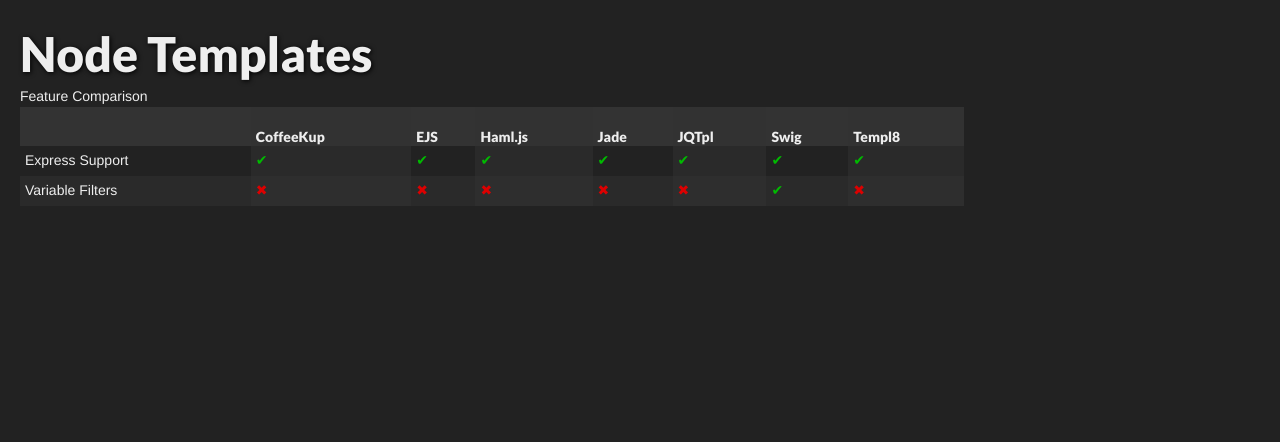
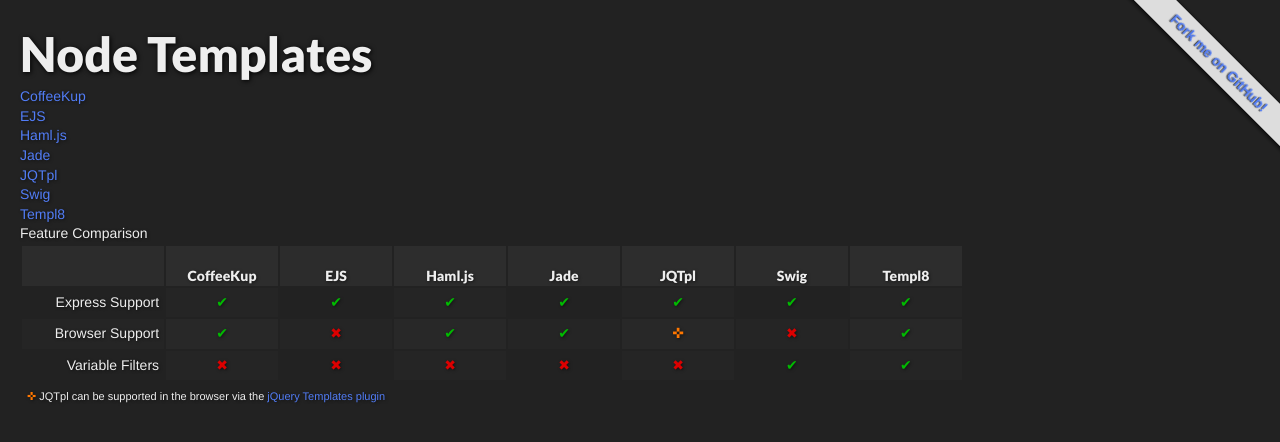
Before and after one commit to paularmstrong/node-templates, a website: page index.html in a window 1280 px wide. Drawn offline with Linux system fonts and the light colour scheme.

Commit message:
awesome github fork badge

```diff
--- a/index.html
+++ b/index.html
@@ -10,21 +10,33 @@
 
     <header>
         <h1>Node Templates</h1>
+
+        <a id="github" href="https://github.com/paularmstrong/node-templates"><span>Fork me on GitHub!</span> <span>Feel awesome!</span></a>
     </header>
 
     <section>
+        <ul>
+            <li><a href="http://coffeekup.org/">CoffeeKup</a></li>
+            <li><a href="https://github.com/visionmedia/ejs">EJS</a></li>
+            <li><a href="https://github.com/visionmedia/haml.js">Haml.js</a></li>
+            <li><a href="http://jade-lang.com/">Jade</a></li>
+            <li><a href="https://github.com/kof/node-jqtpl">JQTpl</a></li>
+            <li><a href="https://github.com/paularmstrong/swig">Swig</a></li>
+            <li><a href="https://github.com/constantology/Templ8">Templ8</a></li>
+        </ul>
+
         <table>
             <caption>Feature Comparison</caption>
             <thead>
                 <tr>
                     <th></th>
-                    <th>CoffeeKup</th>
-                    <th>EJS</th>
-                    <th>Haml.js</th>
-                    <th>Jade</th>
-                    <th>JQTpl</th>
-                    <th>Swig</th>
-                    <th>Templ8</th>
+                    <th scope="col">CoffeeKup</th>
+                    <th scope="col">EJS</th>
+                    <th scope="col">Haml.js</th>
+                    <th scope="col">Jade</th>
+                    <th scope="col">JQTpl</th>
+                    <th scope="col">Swig</th>
+                    <th scope="col">Templ8</th>
                 </tr>
             </thead>
             <tbody>
@@ -39,6 +51,16 @@
                     <td><span class="yes">✔</span></td>
                 </tr>
                 <tr>
+                    <th scope="row">Browser Support</th>
+                    <td><span class="yes">✔</span></td>
+                    <td><span class="no">✖</span></td>
+                    <td><span class="yes">✔</span></td>
+                    <td><span class="yes">✔</span></td>
+                    <td><a class="partial" href="#jqtpl-browser">✜</a></td>
+                    <td><span class="no">✖</span></td>
+                    <td><span class="yes">✔</span></td>
+                </tr>
+                <tr>
                     <th scope="row">Variable Filters</th>
                     <td><span class="no">✖</span></td>
                     <td><span class="no">✖</span></td>
@@ -46,9 +68,14 @@
                     <td><span class="no">✖</span></td>
                     <td><span class="no">✖</span></td>
                     <td><span class="yes">✔</span></td>
-                    <td><span class="no">✖</span></td>
+                    <td><span class="yes">✔</span></td>
                 </tr>
             </tbody>
+            <tfoot>
+                <tr id="jqtpl-browser">
+                    <td colspan="8"><span class="partial">✜</span> JQTpl can be supported in the browser via the <a href="https://github.com/jquery/jquery-tmpl">jQuery Templates plugin</a></td>
+                </tr>
+            </tfoot>
         </table>
     </section>
 
--- a/styles.css
+++ b/styles.css
@@ -11,6 +11,7 @@
 body {
 	background: #222;
 	max-width: 984px;
+	text-shadow: 1px 1px 3px rgba(0,0,0,0.5);
 }
 
 body {
@@ -29,30 +30,148 @@
 h5 { font-size: 18px; line-height: 1.4em; }
 h6 { font-size: 16px; line-height: 1.4em; }
 
+a,
+a:link {
+    color: #527DF6;
+    -webkit-transition: all 0.3s;
+    padding: 2px;
+    margin: -2px;
+    -webkit-border-radius: 2px;
+    -moz-border-radius: 2px;
+    -ms-border-radius: 2px;
+    -o-border-radius: 2px;
+    border-radius: 2px;
+}
+    a:visited {
+        color: #645cf6;
+    }
+    a:hover {
+        background: #527DF6;
+        color: #DDD;
+    }
+
 table {
 	width: 100%;
 }
 table thead {
-	background: #333;
+	background-color: rgba(50,50,50,0.6);
 }
 table thead th {
 	padding: 20px 5px 0;
 	font-family: 'Lato', sans-serif;
+	text-align: center;
 }
 table td,
 table th {
 	padding: 5px;
+	border: 2px solid #222;
+	min-width: 80px;
 }
 table tr:nth-child(even) {
-	background-color: rgba(50,50,50,0.5);
+	background-color: rgba(50,50,50,0.2);
 }
 table tr td:nth-child(even),
 table tr th:nth-child(even) {
-	background-color: rgba(50,50,50,0.5);
+	background-color: rgba(50,50,50,0.2);
 }
-table tr:hover {
-	background-color: rgba(255,255,255,0.3);
+table tbody tr:hover {
+	background-color: rgba(255,255,255,0.1);
+}
+table tbody tr th:first-child {
+    text-align: right;
+}
+    table tbody .no,
+    table tbody .yes,
+    table tbody .partial {
+        display: block;
+        text-align: center;
+    }
+table tfoot td {
+    font-size: 11px;
 }
 
-span.no { color: #D00; }
-span.yes { color: #0B0; }
+.no { color: #D00; }
+.yes { color: #0B0; }
+.partial { color: #F70; }
+    a.partial {
+        color: #F70;
+    }
+        a.partial:hover {
+            background: #F70;
+            color: #DDD;
+        }
+
+#github {
+    right: -65px;
+    height: 30px;
+    top: 50px;
+    position: fixed;
+    text-decoration: none;
+    width: 250px;
+    -moz-transform: rotate(45deg);
+    -webkit-transform: rotate(45deg);
+    -o-transform: rotate(45deg);
+    -ms-transform: rotate(45deg);
+    transform: rotate(45deg)
+    -webkit-transition: none;
+    -moz-transition: none;
+    -ms-transition: none;
+    transition: none;
+    color: #527DF6;
+    font-weight: bold;
+    text-shadow: -1px 1px 1px rgba(0,0,0,0.7);
+}
+    #github:hover {
+        background: none;
+    }
+#github span {
+    background: #DDD;
+    font-size: 14px;
+    left: 0;
+    padding: 5px 0;
+    position: absolute;
+    text-align: center;
+    width: 250px;
+    -webkit-box-shadow: -1px 1px 5px rgba(0,0,0,1);
+    -moz-box-shadow: -1px 1px 5px rgba(0,0,0,1);
+    -ms-box-shadow: -1px 1px 5px rgba(0,0,0,1);
+    -o-box-shadow: -1px 1px 5px rgba(0,0,0,1);
+    box-shadow: -1px 1px 5px rgba(0,0,0,1);
+    -webkit-transition-property: opacity;
+    -moz-transition-property: opacity;
+    -ms-transition-property: opacity;
+    -o-transition-property: opacity;
+    transition-property: opacity;
+    -webkit-transition-duration: 0.5s;
+    -moz-transition-duration: 0.5s;
+    -ms-transition-duration: 0.5s;
+    -o-transition-duration: 0.5s;
+    transition-duration: 0.5s;
+}
+    #github span:last-child {
+        background: #527DF6;
+        opacity: 0;
+        color: #DDD;
+    }
+    #github:hover span:first-child {
+        opacity: 0;
+    }
+    #github:hover span:last-child {
+        opacity: 1;
+    }
+@media all and (-webkit-transform-3d) {
+    #github span {
+        opacity: 1 !important;
+        -webkit-backface-visibility: hidden;
+        -webkit-transition: -webkit-transform 0.5s;
+    }
+    #github span:last-child {
+        -webkit-transform: rotateX(180deg);
+    }
+    #github:hover span:first-child {
+        -webkit-transform: rotateX(180deg);
+    }
+    #github:hover span:last-child {
+        -webkit-transform: rotateX(360deg);
+    }
+}
```
